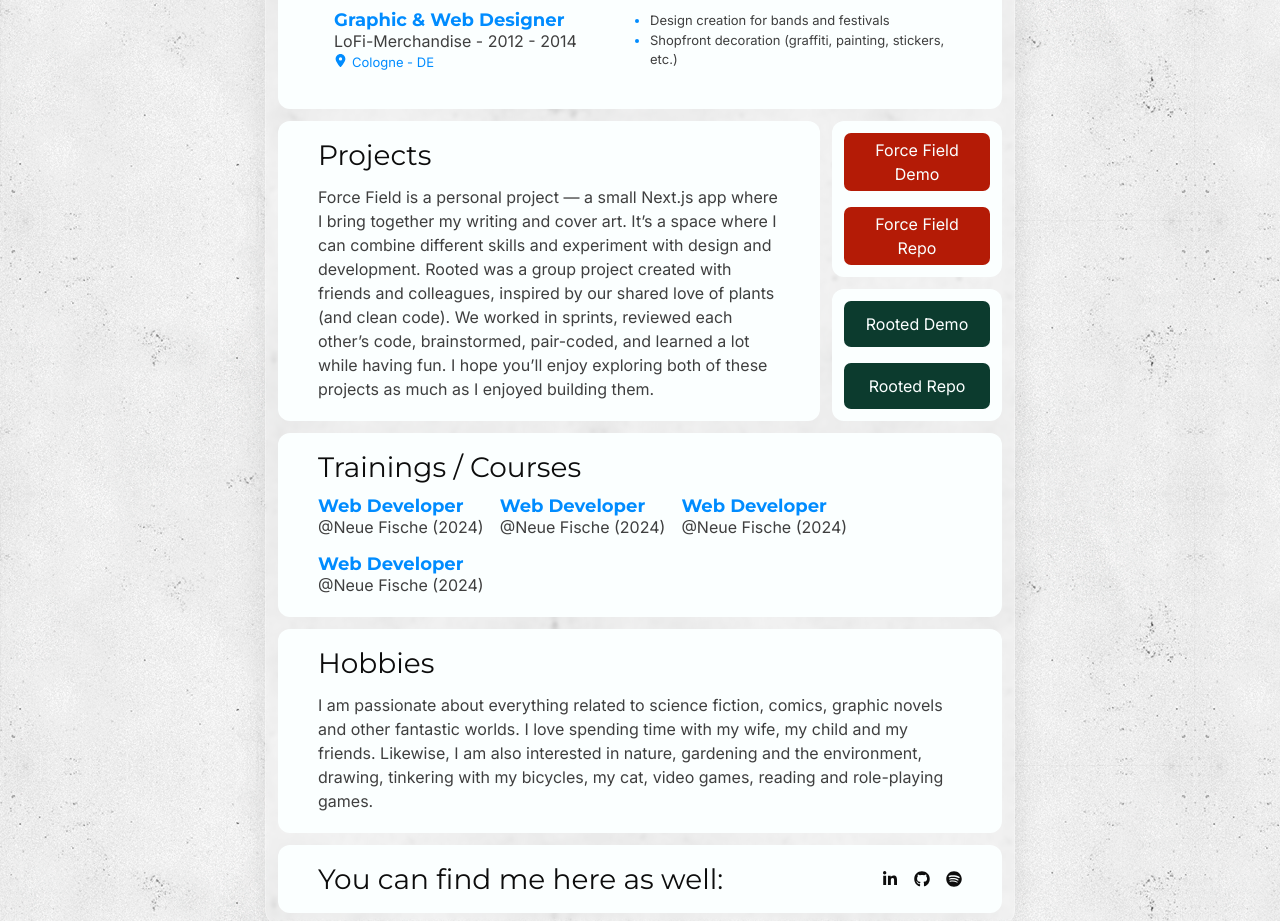
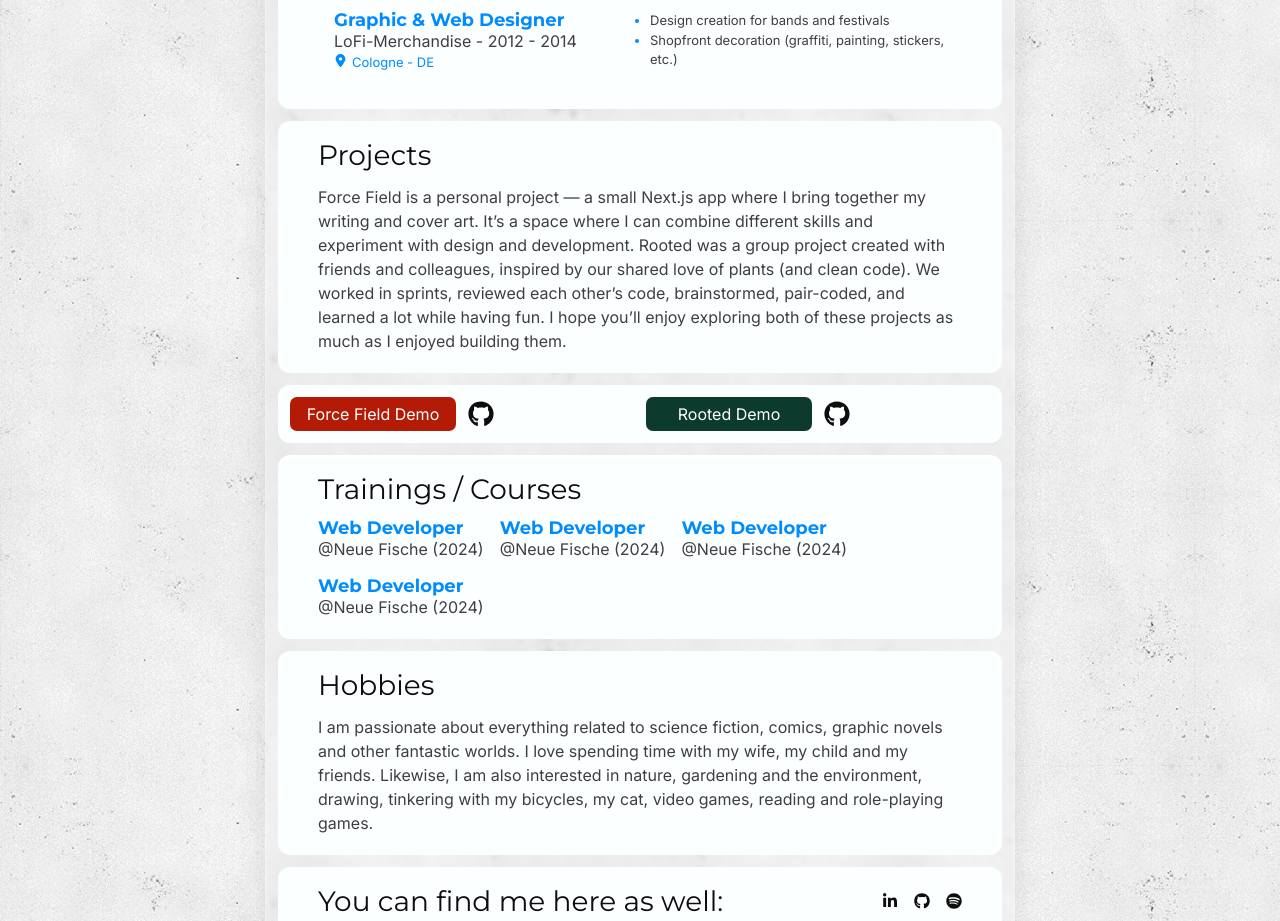
Before and after one commit to levinthiel/personal_website, a Next.js app: page / in a window 1280 px wide. Shown: the part 1960-2881 px from the top of the page. Built offline with nearby package versions, Linux system fonts and the light colour scheme.

Commit message:
change styling for project section

```diff
--- a/src/components/projects.jsx
+++ b/src/components/projects.jsx
@@ -1,40 +1,40 @@
 import styled from "styled-components";
 import Image from 'next/image'
+import { FaGithub } from "react-icons/fa6";
 
 export default function Projects({ t, setLang, lang }) {
     return (
 
         <ProjectsContainer>
+            <ProjectTextandCard>
                 <TextContainer>
                     <h2>{t("projectsH2")}</h2>
                     <p>{t("projectsText")}</p>
                 </TextContainer>
-            <ProjectCardWrapper>
+{/*                 <ProjectCardWrapper>
                         <ProjectCard>
+
+                        </ProjectCard>
+                </ProjectCardWrapper> */}
+            </ProjectTextandCard>
+            <ProjectsButtons>
                 <DemoLink href="https://forcefield-gray.vercel.app/" target="_blank" >
                             <Styledbutton type="button" $color="red">
                                 Force Field Demo
                             </Styledbutton>
                         </DemoLink>
                         <DemoLink href="https://github.com/levinthiel/forcefield" target="_blank" >
-                            <Styledbutton type="button" $color="red">
-                                Force Field Repo
-                            </Styledbutton>
+                            <FaGithub />
                         </DemoLink>
-                    </ProjectCard>
-                    <ProjectCard>
                         <DemoLink href="https://rooted-capstone.vercel.app/home" target="_blank" >
                             <Styledbutton type="button" $color="green">
                                 Rooted Demo
                             </Styledbutton>
                         </DemoLink>
                         <DemoLink href="https://github.com/StephMode/plant-pal" target="_blank" >
-                            <Styledbutton type="button" $color="green">
-                                Rooted Repo
-                            </Styledbutton>
+                            <FaGithub />
                         </DemoLink>
-                    </ProjectCard>
-            </ProjectCardWrapper>
+            </ProjectsButtons>
         </ProjectsContainer>
 )}
 const DemoLink = styled.a`
@@ -42,11 +42,16 @@ const DemoLink = styled.a`
     width: 100%;
 `;
 const ProjectsContainer= styled.div `
+    display: flex;
+    flex-direction: column;
     margin-top: 12px;
-    display: flex;
     gap: 12px;
     width: auto;
     height: 100%;
+`;
+const ProjectTextandCard = styled.div`
+    display: flex;
+    gap: 1rem;
 `;
 const TextContainer = styled.div `
     background: var(--white);
@@ -99,6 +104,24 @@ const ImageContainer = styled.div`
         transition: all cubic-bezier(0.68, -0.6, 0.32, 1.6) .3s;
     }
 `;
+const ProjectsButtons = styled.div`
+    display: flex;
+    padding: 12px;
+    background: var(--white);
+    border-radius: 12px;
+    gap: 12px;
+    align-items: center;
+
+    svg {
+        width: 26px;
+        height: auto;
+        transition: all ease .3s;
+
+        &:hover {
+            transform: scale(1.05);
+        }
+    }
+`;
 const Styledbutton = styled.button `
     width: 100%;
     height: 100%;
@@ -120,7 +143,7 @@ const Styledbutton = styled.button `
     justify-content: center;
 
     &:hover {
-        opacity: 0.9;
+        transform: scale(1.05);
     }
 
     svg {
```
Lines whose indentation alone changed are shown as unchanged.
